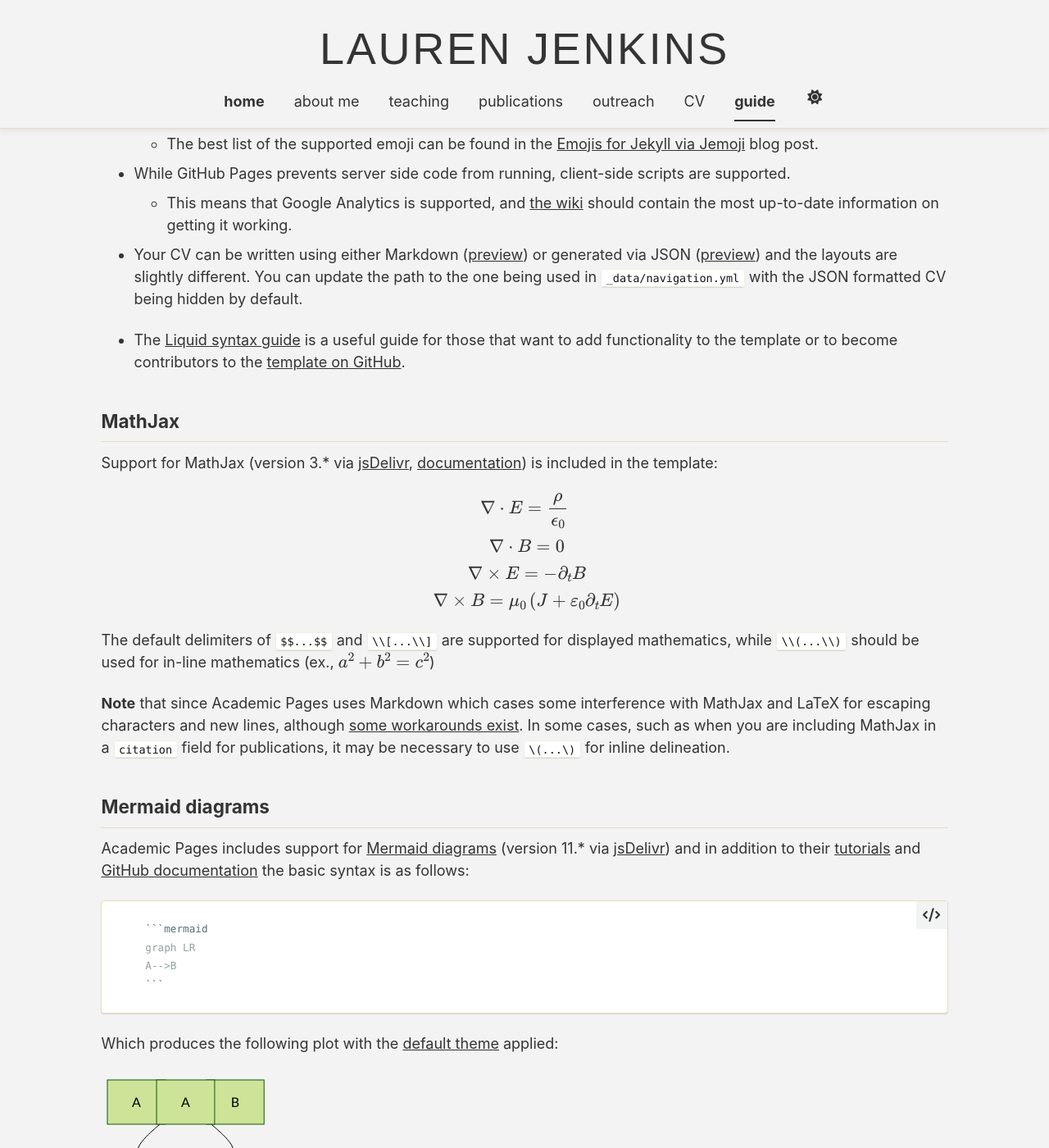
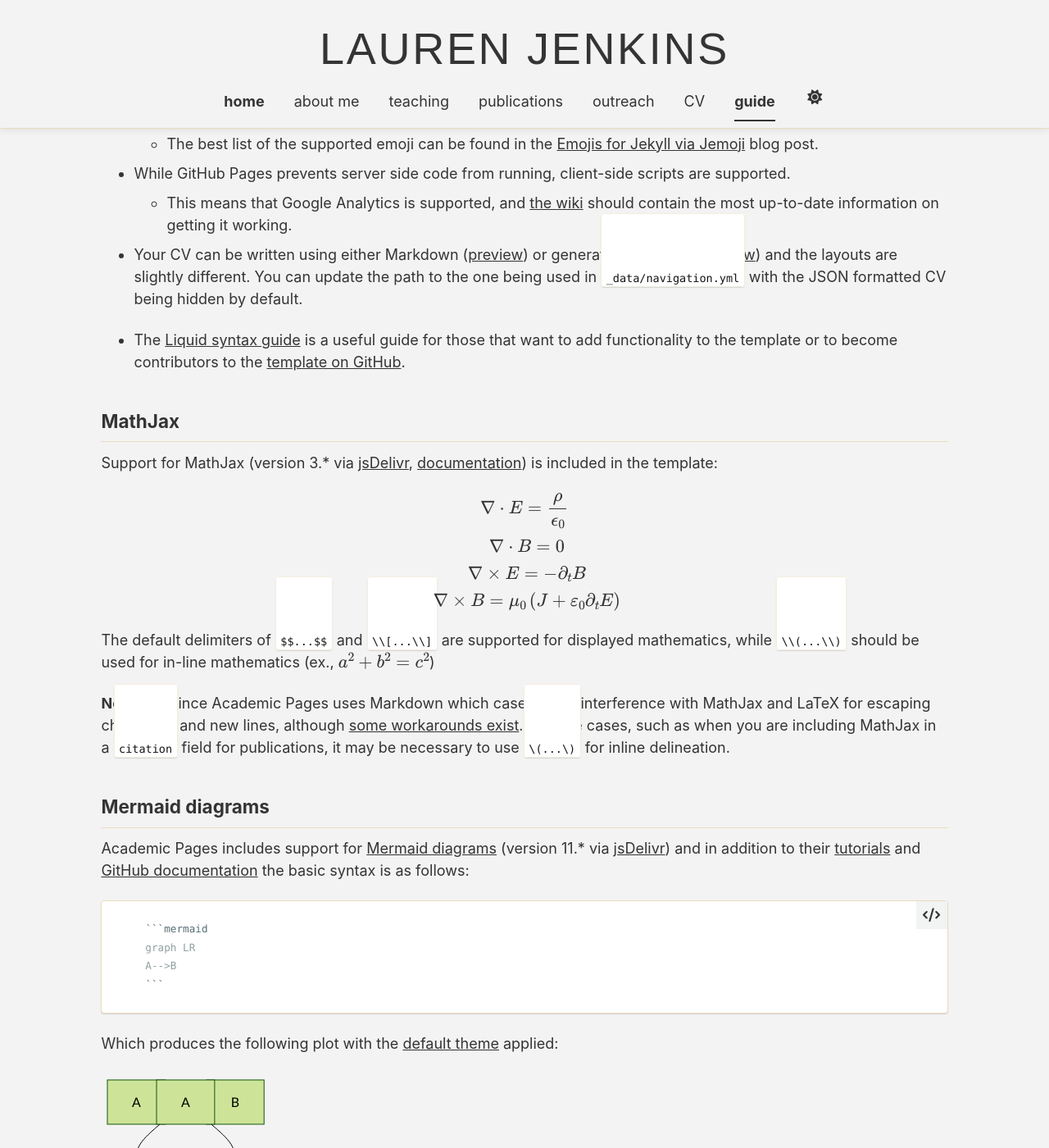
Before and after one commit to jenkinslauren/jenkinslauren.github.io, a Jekyll site: the page built from _pages/markdown.md, in a window 1280 px wide and 1400 px high, scrolled down 1048 px. Shown: the whole window at 82% size. Built offline with Jekyll 4.4.1, drawn with Linux system fonts in a browser that asks for light colours; emoji names are drawn with the system emoji font; some web fonts are replaced; a script bundle is joined from its source files by our own code; library files that are not in the unit come from our copies.

Commit message:
Update _base.scss

```diff
--- a/_sass/layout/_base.scss
+++ b/_sass/layout/_base.scss
@@ -141,7 +141,7 @@ li > code,
 p > code,
 td > code {
   color: var(--global-code-text-color);
-  padding-top: 0.1rem;
+  padding-top: $masthead-height;
   padding-bottom: 0.1rem;
   font-size: $type-size-6;
   background: var(--global-code-background-color);
```
